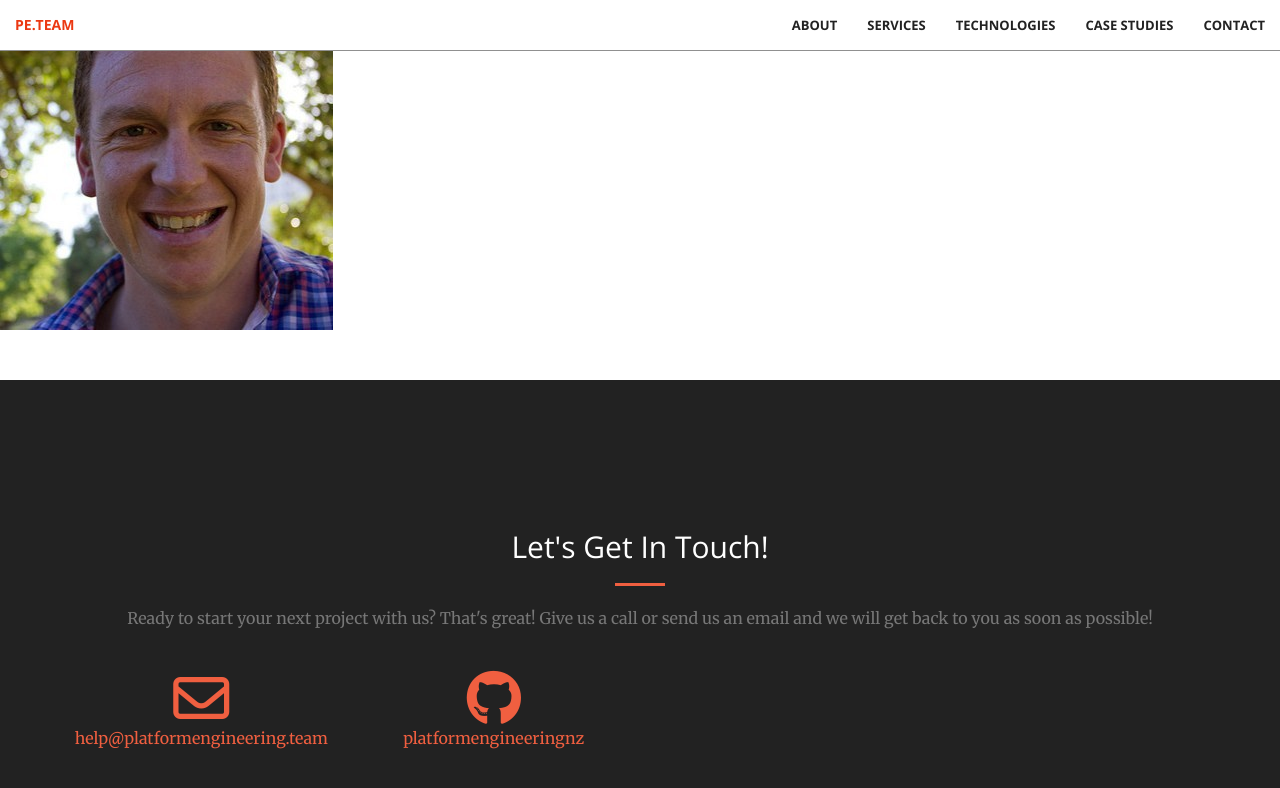
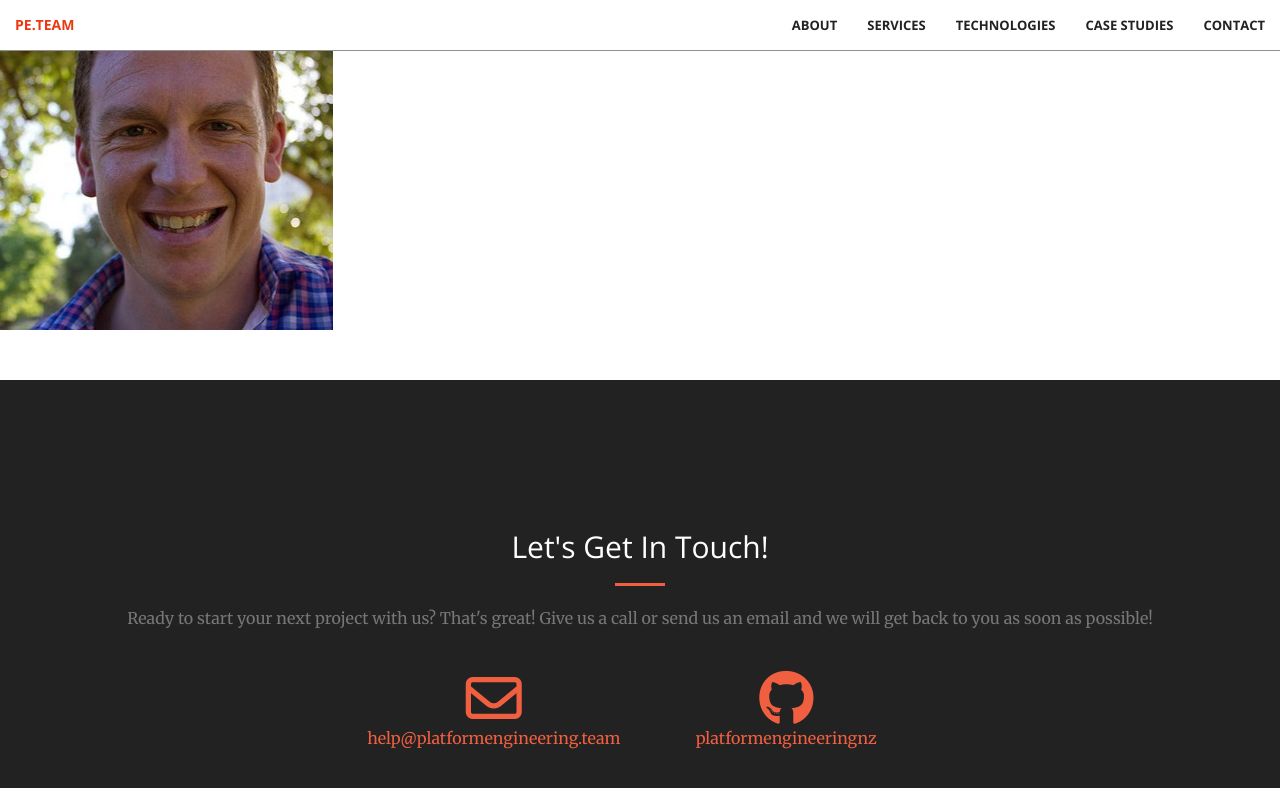
Before and after one commit to PlatformEngineeringNZ/PlatformEngineeringNZ.github.io, a Jekyll site: the page built from index.html, in a window 1280 px wide and 900 px high, scrolled down 3891 px. Shown: the top 788 px of the window. Built offline with Jekyll 4.4.1, drawn with Linux system fonts in a browser that asks for light colours; nearby versions of some CDN libraries; library files that are not in the unit come from our copies.

Commit message:
padding contact links with empty boxes (i can't believe this)

```diff
--- a/_includes/contact.html
+++ b/_includes/contact.html
@@ -10,7 +10,12 @@
             </div>
         </div>
         <div class="container">
-            <div class="row">
+            <div class="row" >
+                <div class="col-lg-3 col-md-6 text-center">
+                    <div class="service-box">
+                        <!-- Empty -->
+                    </div>
+                </div>
                 <div class="col-lg-3 col-md-6 text-center">
                     <div class="service-box">
                         <a href="mailto:{{ site.email }}">
@@ -27,6 +32,11 @@
                         </a>
                     </div>
                 </div>
+                <div class="col-lg-3 col-md-6 text-center">
+                    <div class="service-box">
+                        <!-- Empty -->
+                    </div>
+                </div>
             </div>
         </div>
     </section>
```
